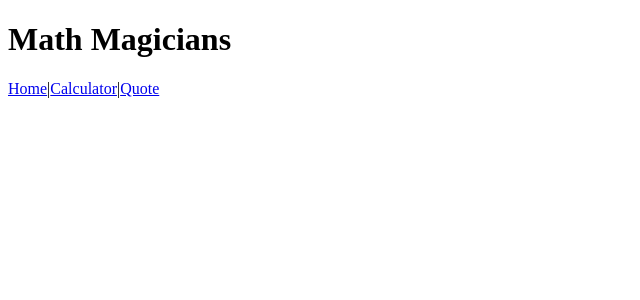
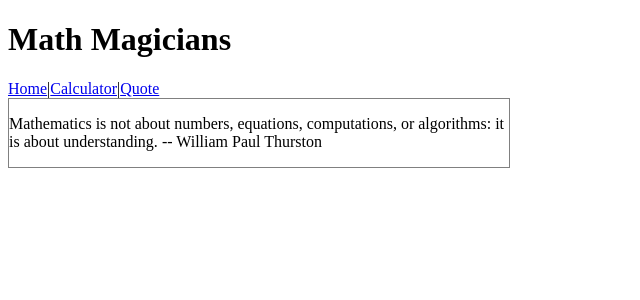
Before and after one commit to MarcoAurelioAntonio/Math-Magicians, a React (Create React App) app: page /Quote in a window 1280 px wide. Shown: the top 300 px of the page, without its empty margins (0-640 px from the left). Built offline with nearby package versions, Linux system fonts and the light colour scheme.

Commit message:
Quote and style, finish navigation

```diff
--- a/src/App.js
+++ b/src/App.js
@@ -4,13 +4,15 @@ import React from 'react';
 import Calculator from './components/calculator';
 import Home from './components/Home';
 import Navbar from './components/Navbar';
+import Quote from './components/Quote';
 
 const App = () => (
   <Router className="App">
     <Navbar />
     <Routes>
       <Route path="Calculator" element={<Calculator />} />
-      <Route path="Home" element={<Home />} />
+      <Route path="/" element={<Home />} />
+      <Route path="Quote" element={<Quote />} />
     </Routes>
   </Router>
 );
--- a/src/components/Navbar.js
+++ b/src/components/Navbar.js
@@ -5,7 +5,7 @@ const Navbar = () => (
   <header>
     <h1>Math Magicians</h1>
     <nav>
-      <span><Link to="Home">Home</Link></span>
+      <span><Link to="/">Home</Link></span>
       <span>|</span>
       <span><Link to="Calculator">Calculator</Link></span>
       <span>|</span>
--- /dev/null
+++ b/src/components/Quote.css
@@ -0,0 +1,5 @@
+.quote-container {
+  width: 500px;
+  height: auto;
+  border: 1px solid grey;
+}
--- /dev/null
+++ b/src/components/Quote.js
@@ -0,0 +1,14 @@
+import React from 'react';
+import './Quote.css';
+
+const Quote = () => (
+  <div className="quote-container">
+    <p className="quote-text">
+      Mathematics is not about numbers, equations, computations, or
+      algorithms: it is about understanding.
+      <span> -- William Paul Thurston</span>
+    </p>
+  </div>
+);
+
+export default Quote;
```
